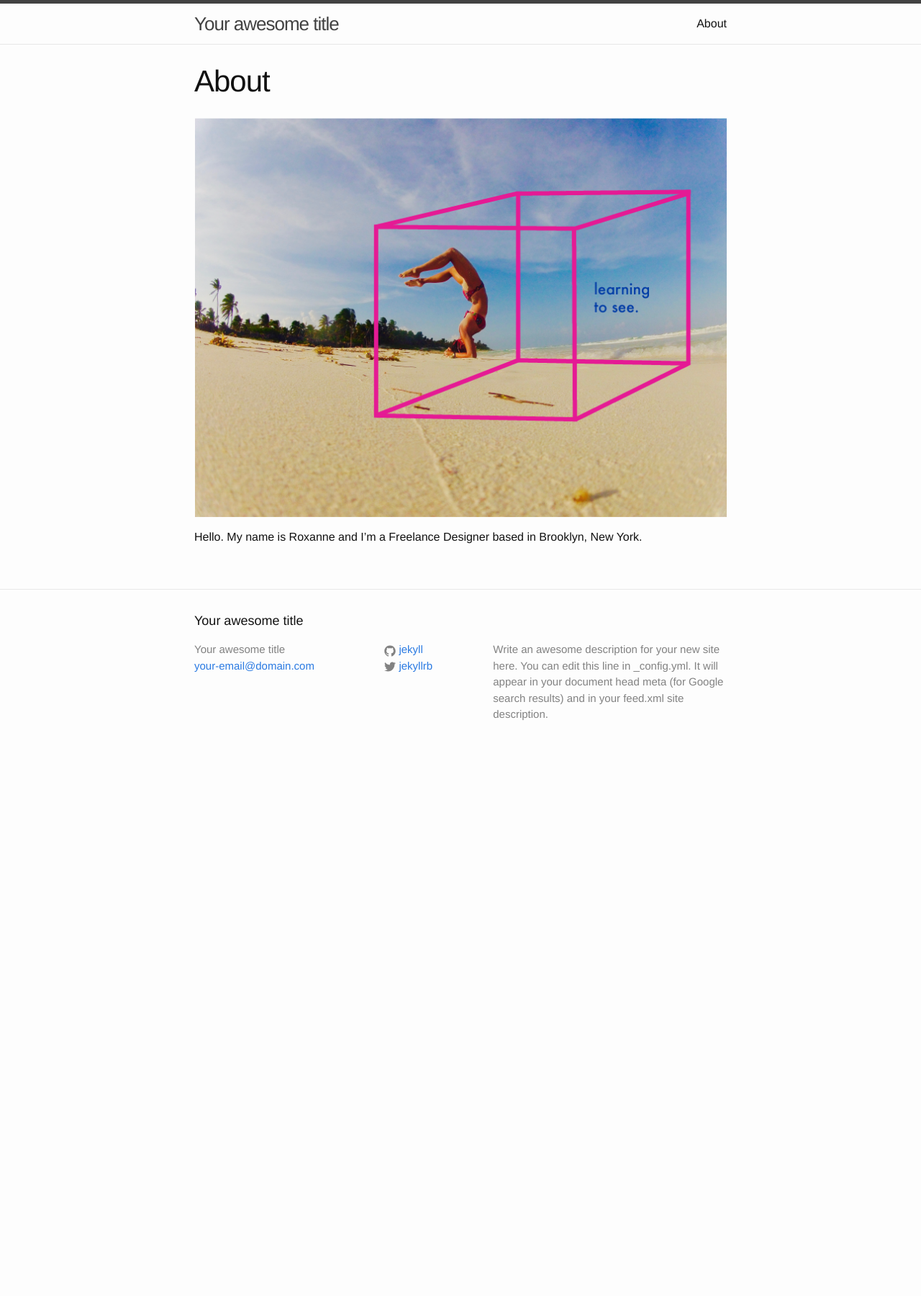
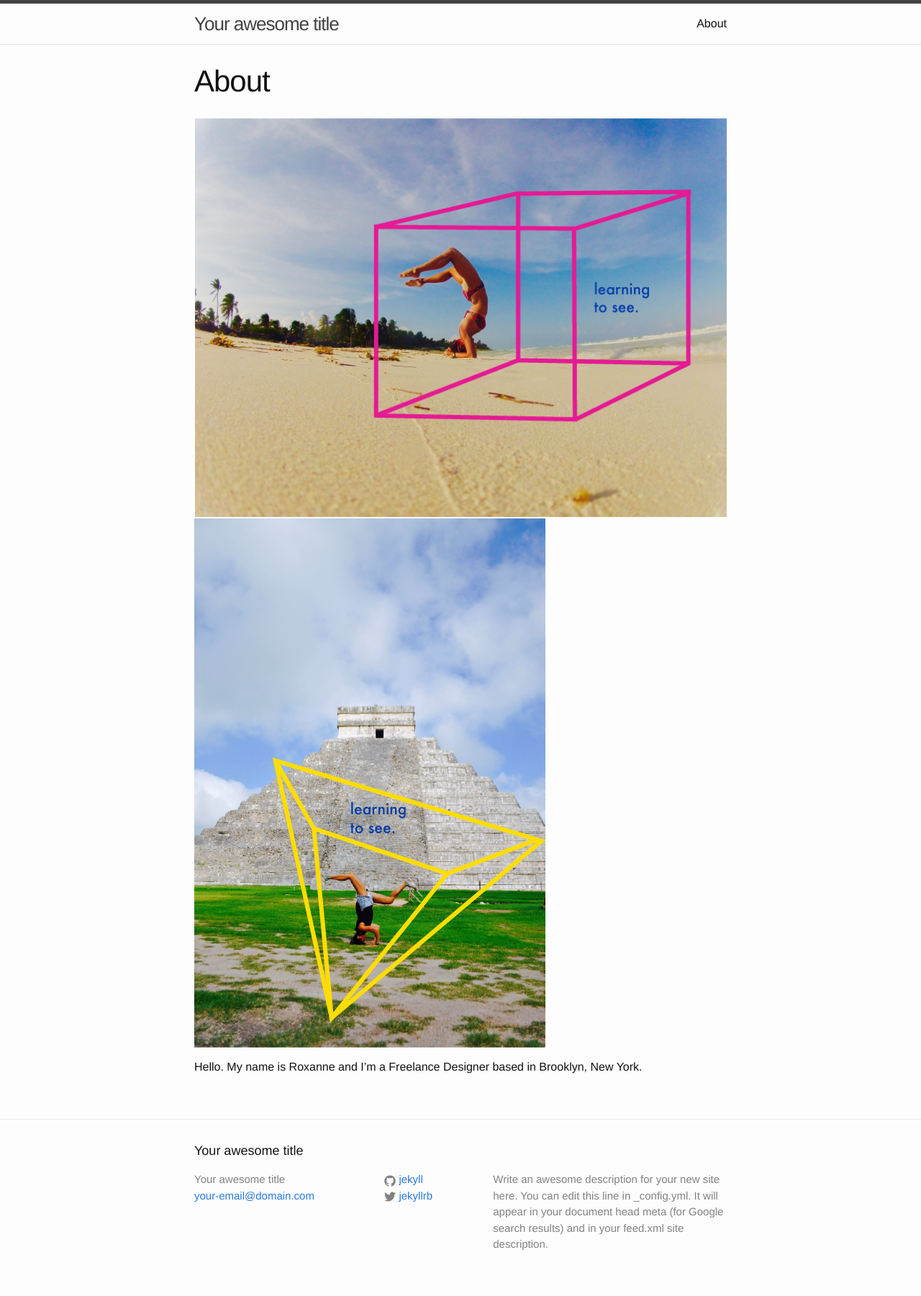
Before and after one commit to rcravago/roxanneravago.com, a Jekyll site: the page built from about.md, in a window 1280 px wide. Shown: the whole page at 72% size. Built offline with Jekyll 4.4.1, drawn with Linux system fonts in a browser that asks for light colours; before the commit the page ends 1064 px from its top, so only the background shows below that.

Commit message:
Updated About

```diff
--- a/about.md
+++ b/about.md
@@ -5,5 +5,6 @@ layout: page
 ---
 
 ![yoga-art-1.png](/uploads/yoga-art-1.png)
+![yoga-art-2.png](/uploads/yoga-art-2.png)
 
 Hello. My name is Roxanne and I'm a Freelance Designer based in Brooklyn, New York.
```
